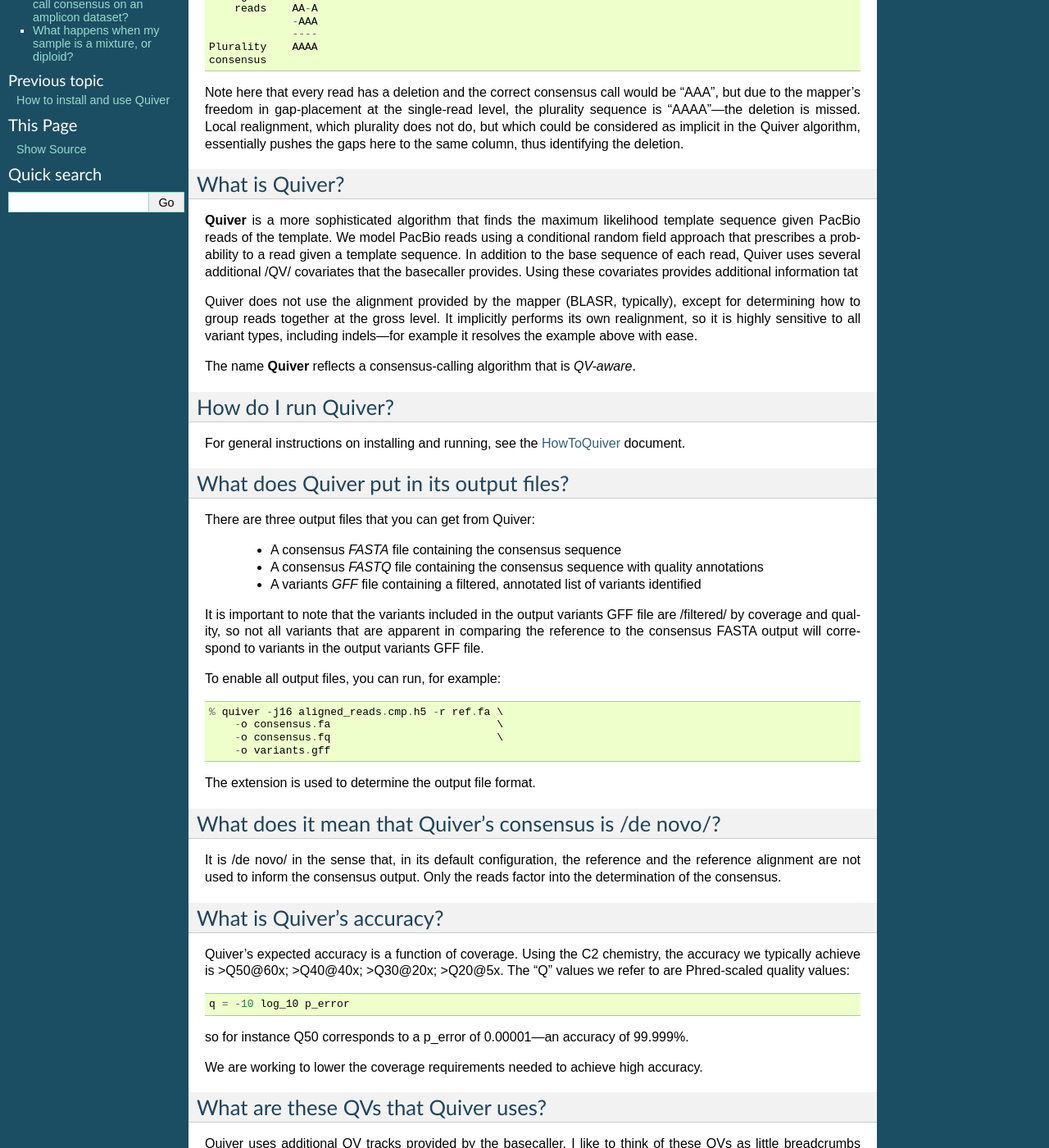
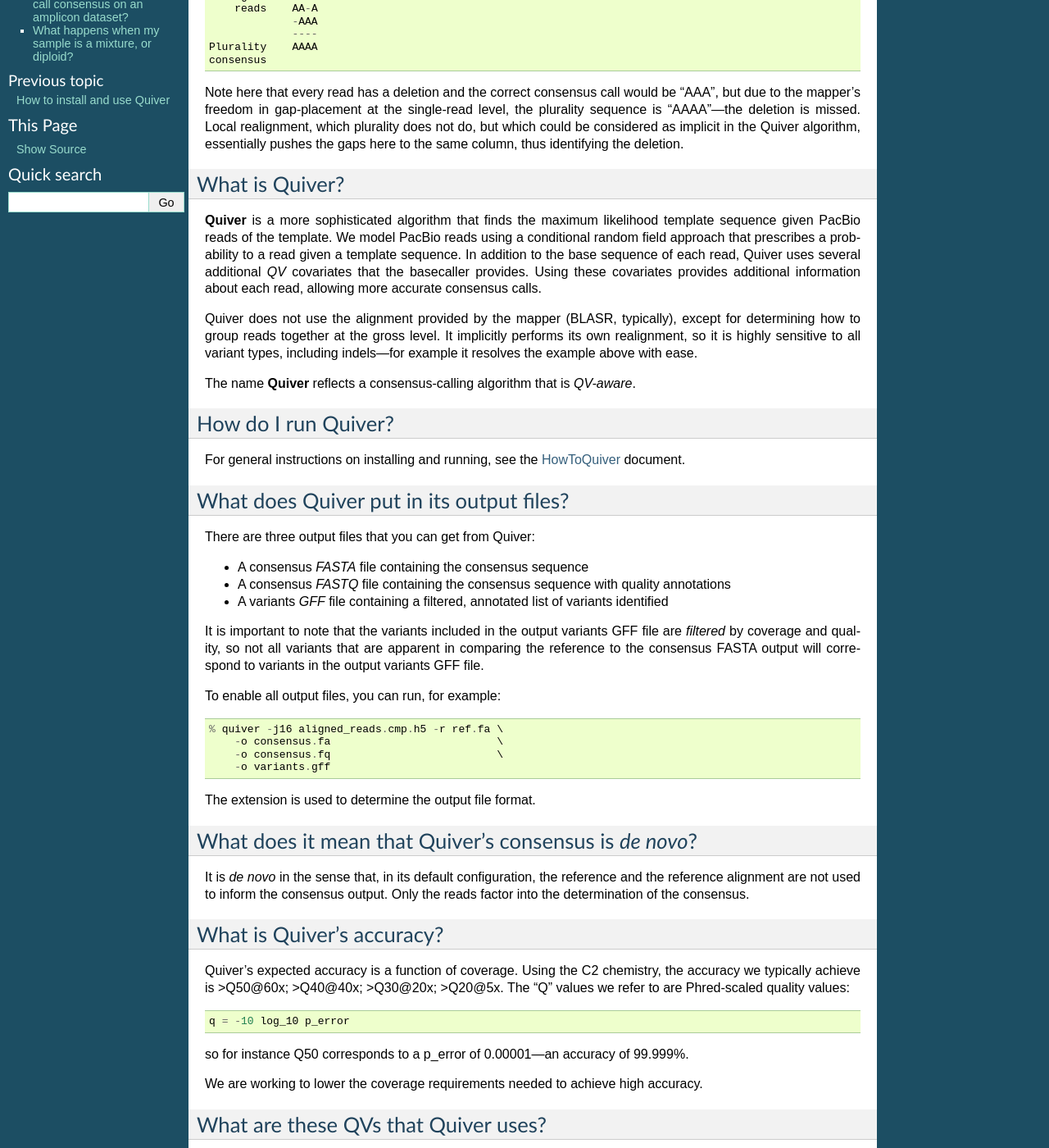
Before and after one commit to splaisan/GenomicConsensus, a Sphinx documentation site: the page built from doc/QuiverFAQ.rst, in a window 1280 px wide and 1400 px high, scrolled down 669 px. Shown: the whole window at 82% size. Built offline with Sphinx 7.4.7, drawn with Linux system fonts in a browser that asks for light colours; some of the changed text lies outside the part shown.

Commit message:
Tweaks to docs
[Tracking bug 21562]

[git-p4: depot-paths = "//depot/software/bioinformatics/tools/GenomicConsensus/": change = 116423]

```diff
--- a/doc/HowToQuiver.rst
+++ b/doc/HowToQuiver.rst
@@ -174,6 +174,7 @@
 We have some presentations available giving some detail about how the
 Quiver algorithm works and how to use it:
 
+- An FAQ_ doc
 - A `practical guide`_ to using Quiver for resequencing and assembly consensus calling.
 - A `technical summary`_ of the Quiver algorithm (work in progress).
 
@@ -196,3 +197,4 @@
 .. _`technical summary`: https://github.com/PacificBiosciences/ConsensusCore/raw/master/doc/Presentations/QuiverSummary/slides.pdf
 .. _Resequencing_QVs.1.xml: https://github.com/PacificBiosciences/ConsensusCore/raw/master/tools/Resequencing_QVs.1.xml
 .. _BLASR_QVs.1.xml: https://github.com/PacificBiosciences/ConsensusCore/raw/master/tools/BLASR_QVs.1.xml
+.. _FAQ: https://github.com/PacificBiosciences/GenomicConsensus/blob/master/doc/QuiverFAQ.rst
--- a/doc/QuiverFAQ.rst
+++ b/doc/QuiverFAQ.rst
@@ -59,8 +59,9 @@
 model PacBio reads using a conditional random field approach that
 prescribes a probability to a read given a template sequence.  In
 addition to the base sequence of each read, Quiver uses several
-additional /QV/ covariates that the basecaller provides.  Using these
-covariates provides additional information tat
+additional *QV* covariates that the basecaller provides.  Using these
+covariates provides additional information about each read, allowing
+more accurate consensus calls.
 
 Quiver does not use the alignment provided by the mapper (BLASR,
 typically), except for determining how to group reads together at the
@@ -82,12 +83,12 @@
 -----------------------------------------
 There are three output files that you can get from Quiver:
 
-    - A consensus *FASTA* file containing the consensus sequence
-    - A consensus *FASTQ* file containing the consensus sequence with quality annotations
-    - A variants *GFF* file containing a filtered, annotated list of variants identified
+- A consensus *FASTA* file containing the consensus sequence
+- A consensus *FASTQ* file containing the consensus sequence with quality annotations
+- A variants *GFF* file containing a filtered, annotated list of variants identified
 
 It is important to note that the variants included in the output
-variants GFF file are /filtered/ by coverage and quality, so not all
+variants GFF file are *filtered* by coverage and quality, so not all
 variants that are apparent in comparing the reference to the consensus
 FASTA output will correspond to variants in the output variants GFF
 file.
@@ -103,9 +104,9 @@
 The extension is used to determine the output file format.
 
 
-What does it mean that Quiver's consensus is /de novo/?
+What does it mean that Quiver's consensus is *de novo*?
 -------------------------------------------------------
-It is /de novo/ in the sense that, in its default configuration, the
+It is *de novo* in the sense that, in its default configuration, the
 reference and the reference alignment are not used to inform the
 consensus output.  Only the reads factor into the determination of the
 consensus.
@@ -140,7 +141,7 @@
 
 Why is Quiver making errors in some region?
 -------------------------------------------
-The most likely cause for /true/ errors made by Quiver is that the
+The most likely cause for *true* errors made by Quiver is that the
 coverage in the region was low.  If you only have 5x coverage over a
 1000-base region, you would expect 10 errors in that region.
 
@@ -162,7 +163,7 @@
 ----------------------------------------
 `MapQV` is a single scalar Phred-scaled QV per aligned read, that
 reflects the mapper's degree of certainty that the read aligned to
-/this/ part of the reference and not some other.  Unambigously mapped
+*this* part of the reference and not some other.  Unambigously mapped
 reads will have a high `MapQV` (typically 255), while a read that was
 equally likely to have come from two parts of the reference would have
 a `MapQV` of 3.
@@ -195,9 +196,10 @@
 
 How can I turn off the `MapQV` filter and why would I want to?
 --------------------------------------------------------------
-You can disable the `MapQV` filter using the flag `--mapQvThreshold=0`
-(shorthand: `-m 0`).  You might want to do this in de novo assembly
-projects, but it is not recommended for variant calling applications.
+You can disable the `MapQV` filter using the flag
+``--mapQvThreshold=0`` (shorthand: ``-m=0``).  You might want to do
+this in de novo assembly projects, but it is not recommended for
+variant calling applications.
 
 
 How can I make Quiver output the original reference in areas of low coverage?
@@ -205,16 +207,16 @@
 When Quiver is confronted with a region where effective coverage is so
 low that high-quality consensus cannot be produced, it  has two options:
 
-  - "no-call" the region, filling the consensus with "N" bases and not
-    making any variant calls in the region.  This can be enabled by
-    `--noEvidenceConsensusCall=nocall`---but it is the default.  This
-    is suitable when you believe the original reference may be
-    inaccurate.
+- "no-call" the region, filling the consensus with "N" bases and not
+  making any variant calls in the region.  This can be enabled by
+  ``--noEvidenceConsensusCall=nocall``---but it is the default.  This
+  is suitable when you believe the original reference may be
+  inaccurate.
 
-  - transfer the reference sequence in the region into the consensus
-    output, and call no variants in the region.  This can be enabled
-    by `--noEvidenceConsensusCall=reference`.  This would be a good
-    option if you bleieve your reference to be relatively accurate.
+- transfer the reference sequence in the region into the consensus
+  output, and call no variants in the region.  This can be enabled by
+  ``--noEvidenceConsensusCall=reference``.  This would be a good
+  option if you bleieve your reference to be relatively accurate.
 
 
 How do I inspect or validate the variant calls made by Quiver?
@@ -225,7 +227,7 @@
 insertions, right-click on the reference base and select "View
 Insertions Before...".
 
-Another approach is to use the `--dumpEvidence` flag, which will
+Another approach is to use the ``--dumpEvidence`` flag, which will
 output a directory for each window surrounding a called variant,
 containing all the reads clipped to the window.  You can use an
 independent consensus calling approach or build and view a multiple
@@ -263,11 +264,12 @@
 
 What happens when my sample is a mixture, or diploid?
 -----------------------------------------------------
-At present, Quiver assumes a haploid sample, and the behavior of *Quiver* on sample mixtures or
-diploid/polyploid samples is /undefined/.  The program will not crash,
-but the output results are not guaranteed to accord with any one of
-the haplotypes in the sample, as opposed to a potential patchwork.  We
-are working on improvements for the 2.0 release.
+At present, Quiver assumes a haploid sample, and the behavior of
+*Quiver* on sample mixtures or diploid/polyploid samples is
+*undefined*.  The program will not crash, but the output results are
+not guaranteed to accord with any one of the haplotypes in the sample,
+as opposed to a potential patchwork.  We are working on improvements
+for the 2.0 release.
 
 
 .. _HowToQuiver: https://github.com/PacificBiosciences/GenomicConsensus/blob/master/doc/HowToQuiver.rst
```
Also changed, not shown: other parts of doc/QuiverFAQ.rst (+8 -9 lines).
